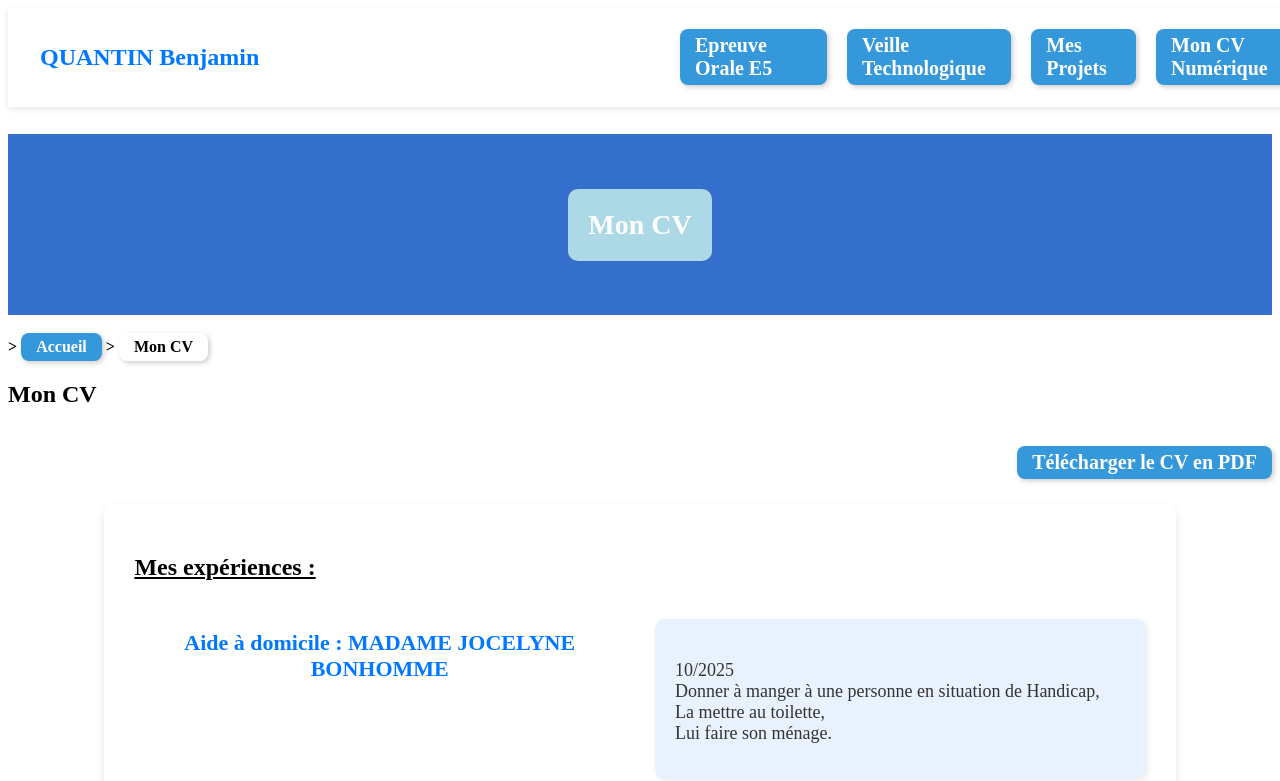
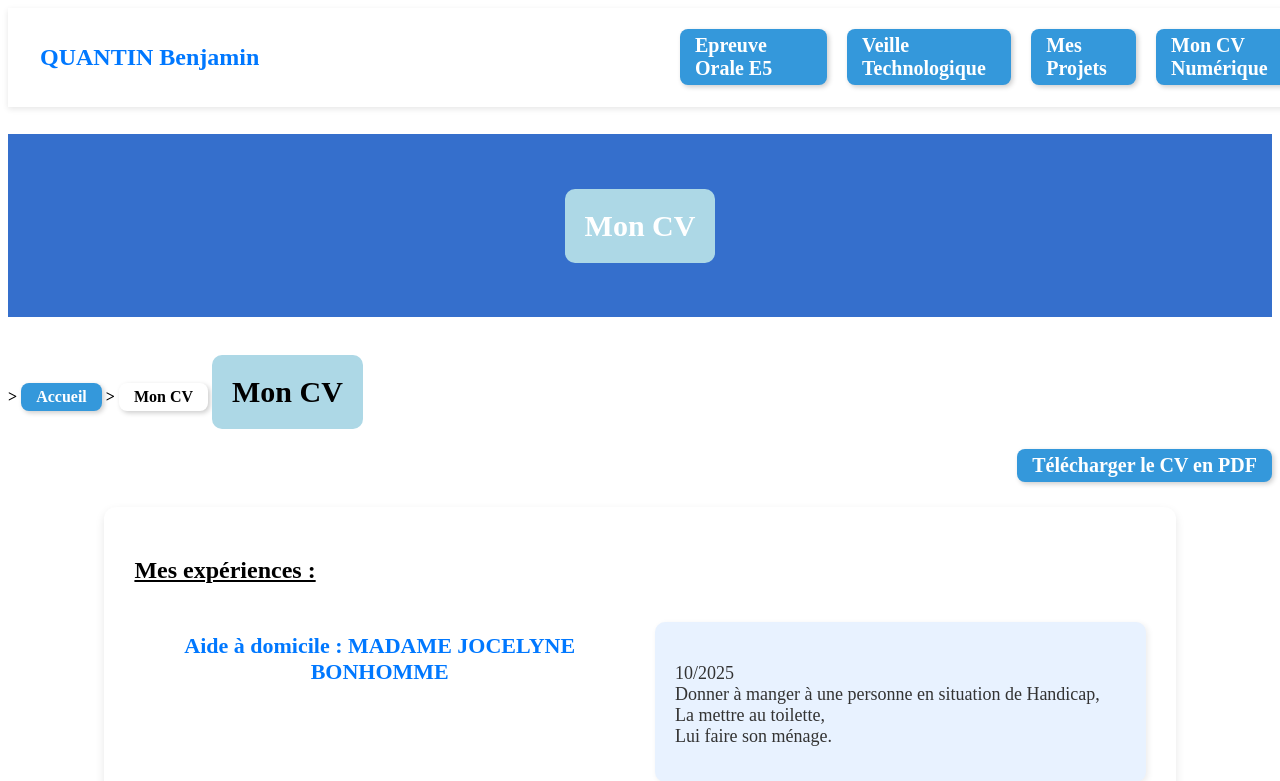
Before and after one commit to Benjamin-666/portfolio, a PHP site: page /cv.html in a window 1280 px wide. Shown: the top 781 px of the page. Run offline with PHP 8.4, Linux system fonts and the light colour scheme.

Commit message:
Update Portfolio.css

```diff
--- a/Portfolio.css
+++ b/Portfolio.css
@@ -5,7 +5,7 @@ header {
   padding-top: 35px;
 }
 
-titre {
+.titre {
     display: inline-block;   /* 👉 devient un vrai bloc centrable */
     margin: 20px auto;       /* 👉 maintenant ça CENTRE */
     background-color: lightblue;
```
